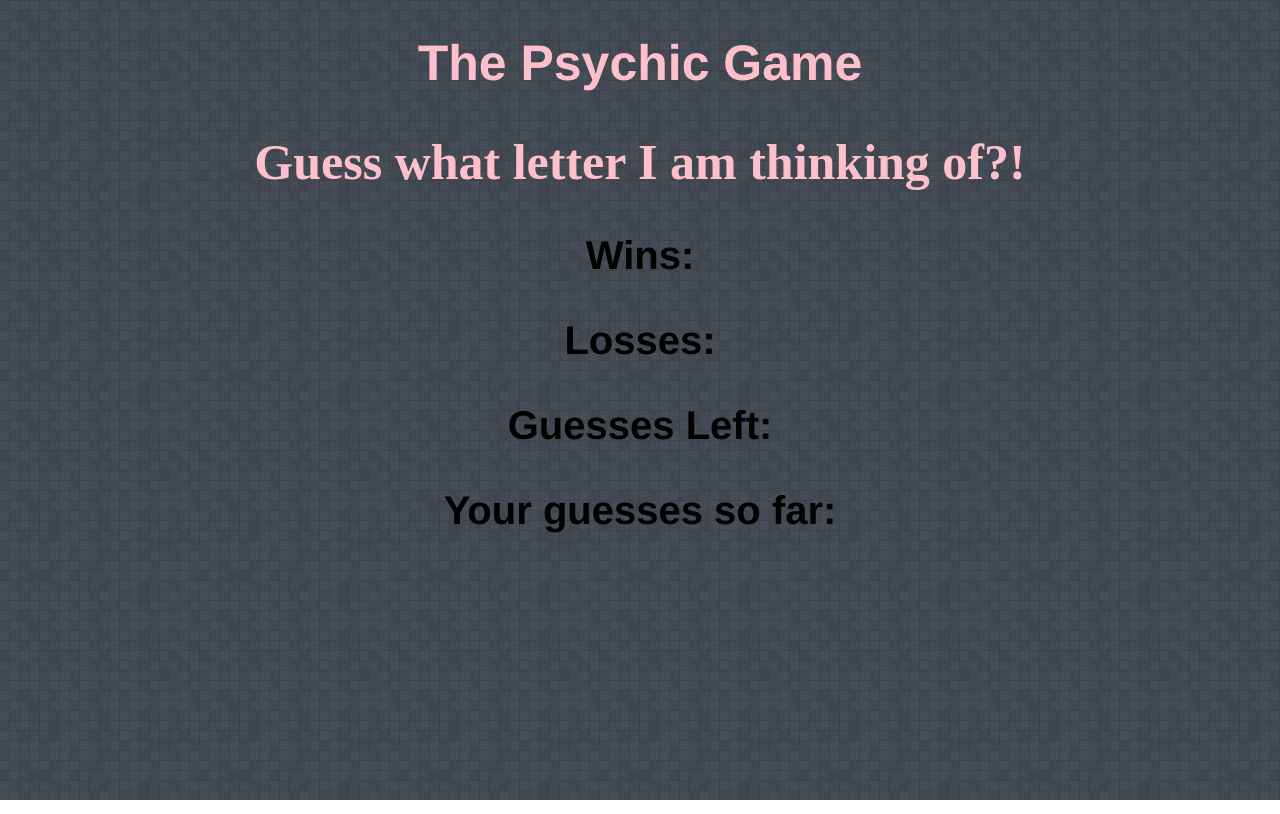
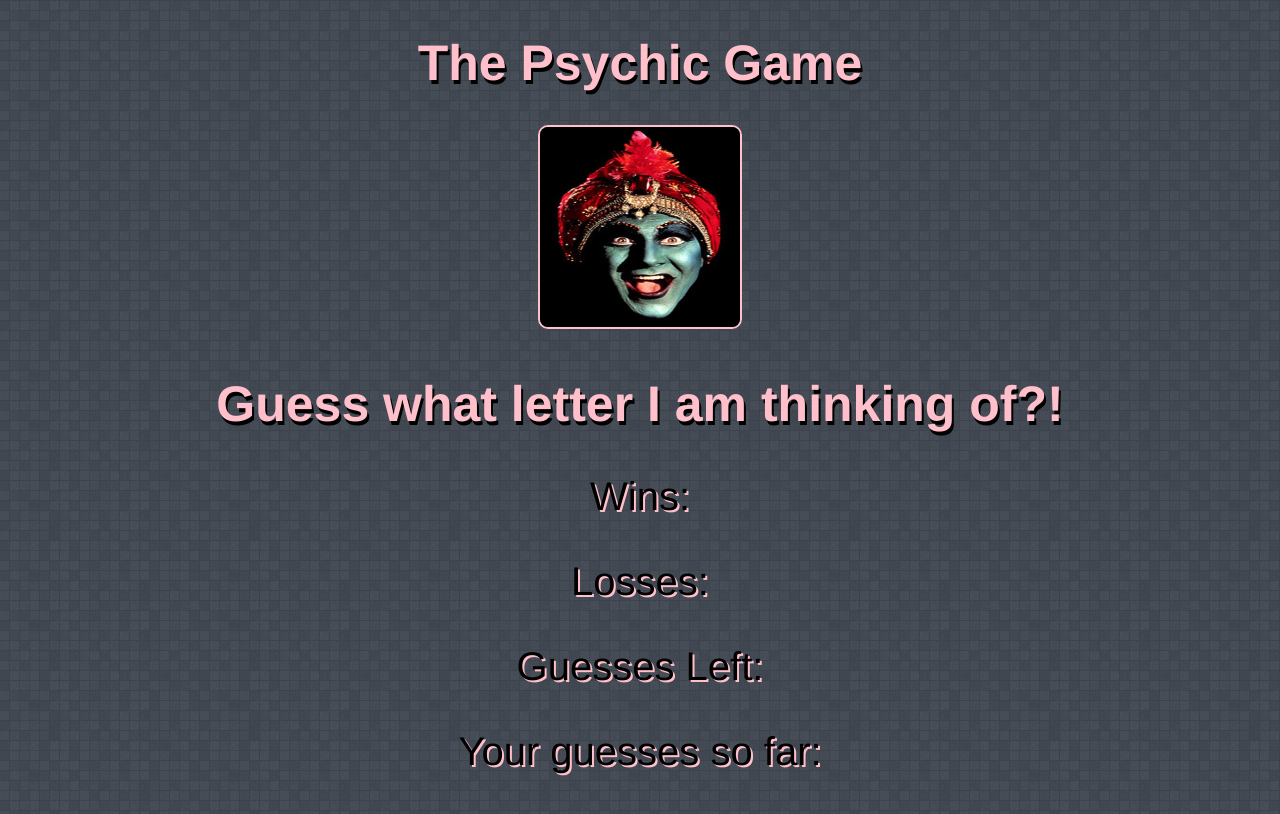
Before and after one commit to Mamitin/Psychic-Game, a plain HTML site: page index.html in a window 1280 px wide. Drawn offline with Linux system fonts and the light colour scheme.

Commit message:
added image to game and more css styling

```diff
--- a/assets/css/style.css
+++ b/assets/css/style.css
@@ -6,18 +6,29 @@ body {
 
 h1 {
     color: pink;
+    text-shadow: 2px 4px black;
     font-size: 50px;
     font-family: 'Franklin Gothic Medium', 'Arial Narrow', Arial, sans-serif;
 }
 
+#genie {
+    width: 200px;
+    height: 200px;
+    border-radius: 10px;
+    border: 2px solid pink;
+}
+
 h2 {
     color:pink;
+    font-family: 'Franklin Gothic Medium', 'Arial Narrow', Arial, sans-serif;
     font-size: 50px;
+    text-shadow: 2px 4px black;
 }
 
 p {
     font-size: 40px;
     font-family: 'Franklin Gothic Medium', 'Arial Narrow', Arial, sans-serif;
+    text-shadow: 2px 2px pink ;
 }
 
 p.thicker {
--- a/index.html
+++ b/index.html
@@ -17,9 +17,11 @@
 
     <h1>The Psychic Game</h1>
 
+    <img id="genie" src="assets/Images/71f315d1d0b7a5d749a24031901222ee.jpg" atl="Genie">
+
     <h2>Guess what letter I am thinking of?!</h2>
 
-    <strong><p id="winsText">Wins:</p></srong>
+    <p id="winsText">Wins:</p>
 
     <p id="lossesText">Losses:</p>
 
```
Also changed, not shown: assets/Images/71f315d1d0b7a5d749a24031901222ee.jpg (added).
